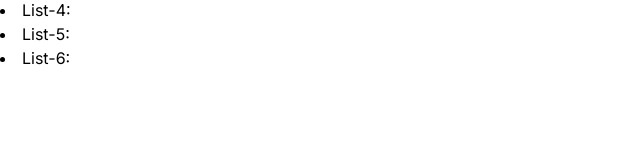
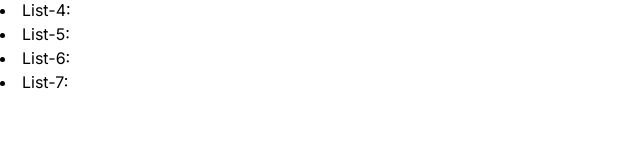
Before and after one commit to Farok-Hossain/my-nextjs-app, a Next.js app: page /products in a window 1280 px wide. Shown: the part 122-282 px from the top of the page, without its empty margins (0-640 px from the left). Built offline with nearby package versions, Linux system fonts and the light colour scheme.

Commit message:
updated again

```diff
--- a/src/app/products/page.js
+++ b/src/app/products/page.js
@@ -11,6 +11,7 @@ const ProductsPage = () => {
       <li>List-4:</li>
       <li>List-5:</li>
       <li>List-6:</li>
+      <li>List-7:</li>
     </div>
   );
 };
```
